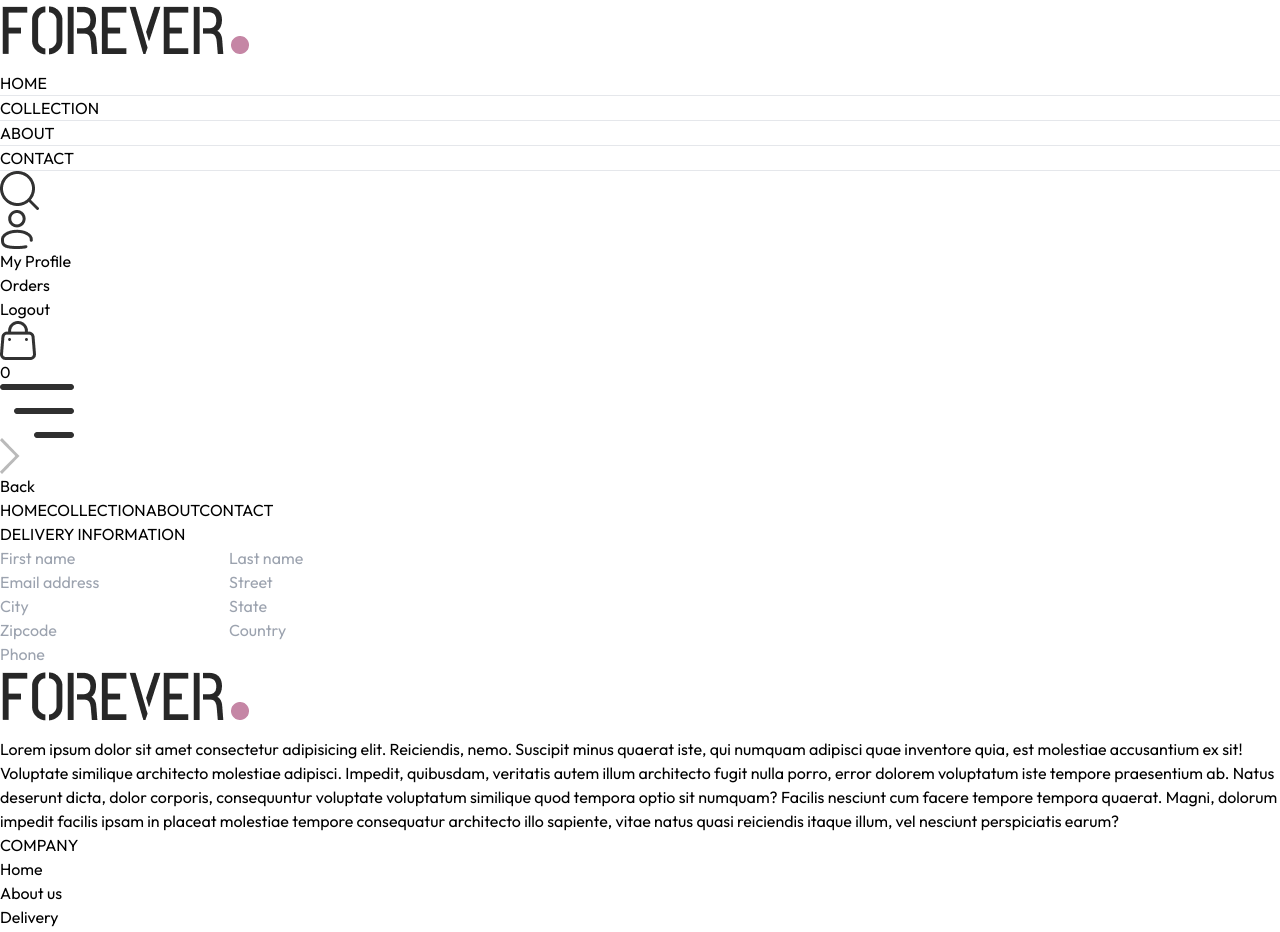
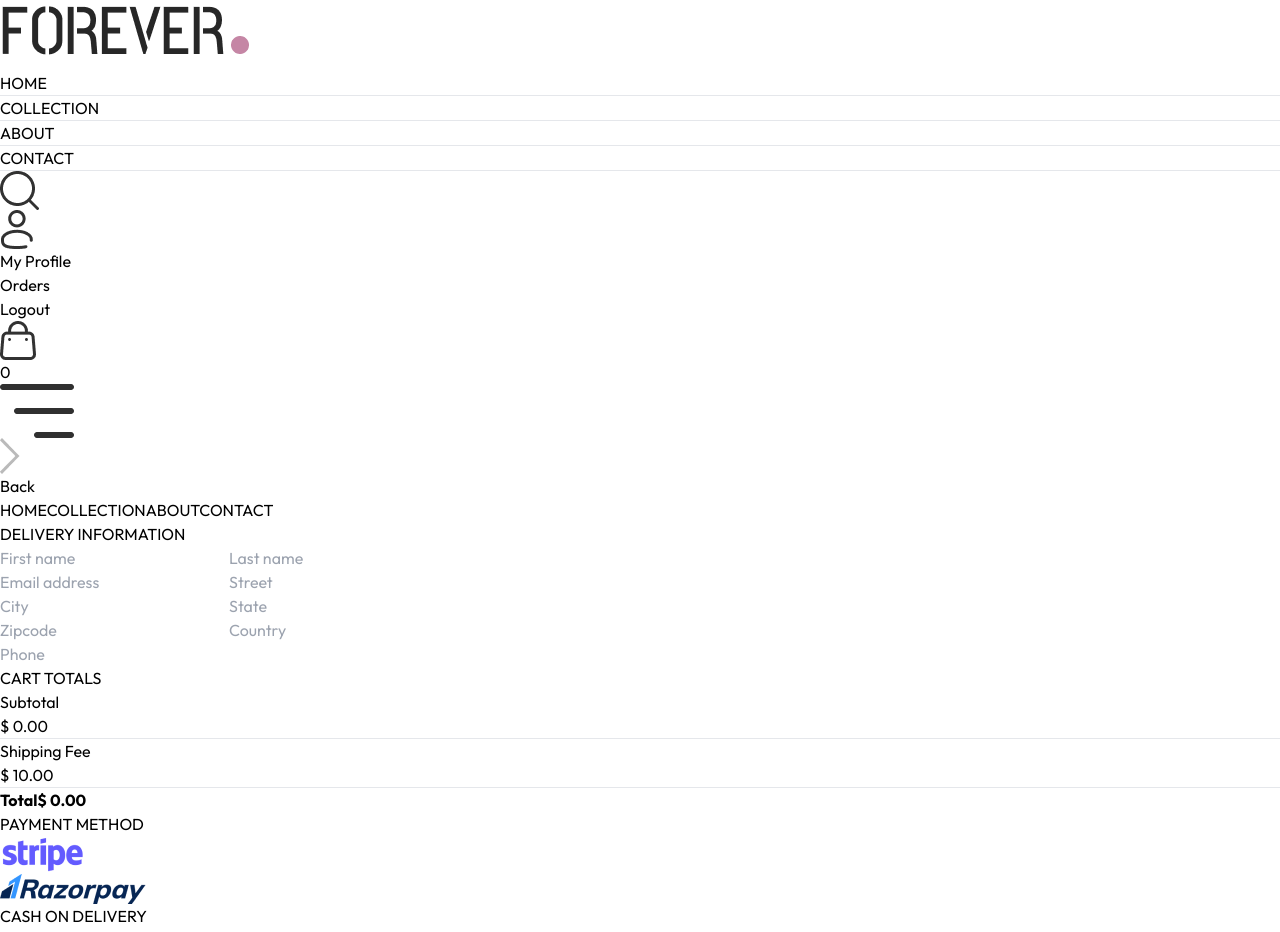
Before and after one commit to Amirhosein-Imani/ecommerce-app, a React (Vite) app in the folder frontend/: page /place-order in a window 1280 px wide. Shown: the top 932 px of the page. Built offline with nearby package versions, Linux system fonts and the light colour scheme.

Commit message:
Add right side & payment method sections in place order page

```diff
--- a/frontend/src/pages/PlaceOrder.jsx
+++ b/frontend/src/pages/PlaceOrder.jsx
@@ -1,5 +1,7 @@
 import React from 'react'
 import Title from '../components/Title'
+import CartTotal from '../components/CartTotal'
+import { assets } from '../assets/assets'
 
 const PlaceOrder = () => {
 
@@ -46,6 +48,54 @@ const PlaceOrder = () => {
 
       </div>
 
+      {/* ---------- right side ---------- */}
+
+      <div className='mt-8'>
+
+        <div className='mt-8 min-w-80'>
+
+          <CartTotal />
+
+        </div>
+
+        <div className='mt-12'>
+
+          <Title text1={'PAYMENT'} text2={'METHOD'}/>
+
+          {/* ---------- payment method section ---------- */}
+
+          <div className='flex gap-3 flex-col lg:flex-row'>
+
+            <div className='flex items-center gap-3 border p-2 px-3 cursor-pointer'>
+
+              <p className={`min-w-3.5 h-3.5 border rounded-full `}></p>
+
+              <img src={assets.stripe_logo} alt="Stripe Logo" className='h-5 mx-4' />
+
+            </div>
+
+            <div className='flex items-center gap-3 border p-2 px-3 cursor-pointer'>
+
+              <p className={`min-w-3.5 h-3.5 border rounded-full `}></p>
+
+              <img src={assets.razorpay_logo} alt="Razorpay Logo" className='h-5 mx-4' />
+
+            </div>
+
+            <div className='flex items-center gap-3 border p-2 px-3 cursor-pointer'>
+
+              <p className={`min-w-3.5 h-3.5 border rounded-full `}></p>
+
+              <p className='text-gray-500 text-sm font-medium mx-4'>CASH ON DELIVERY</p>
+
+            </div>
+
+          </div>
+
+        </div>
+
+      </div>
+
     </div>
 
   )
```
